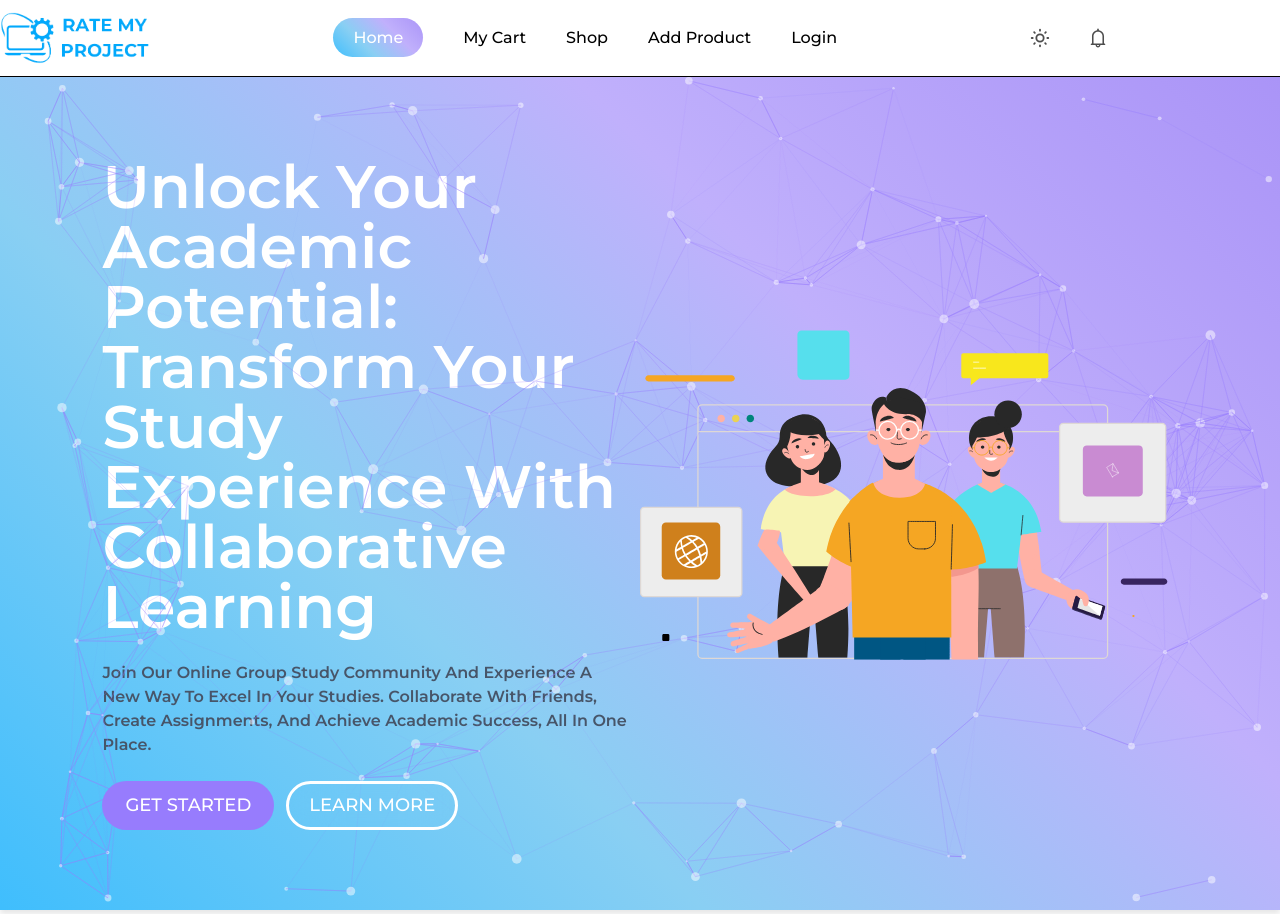
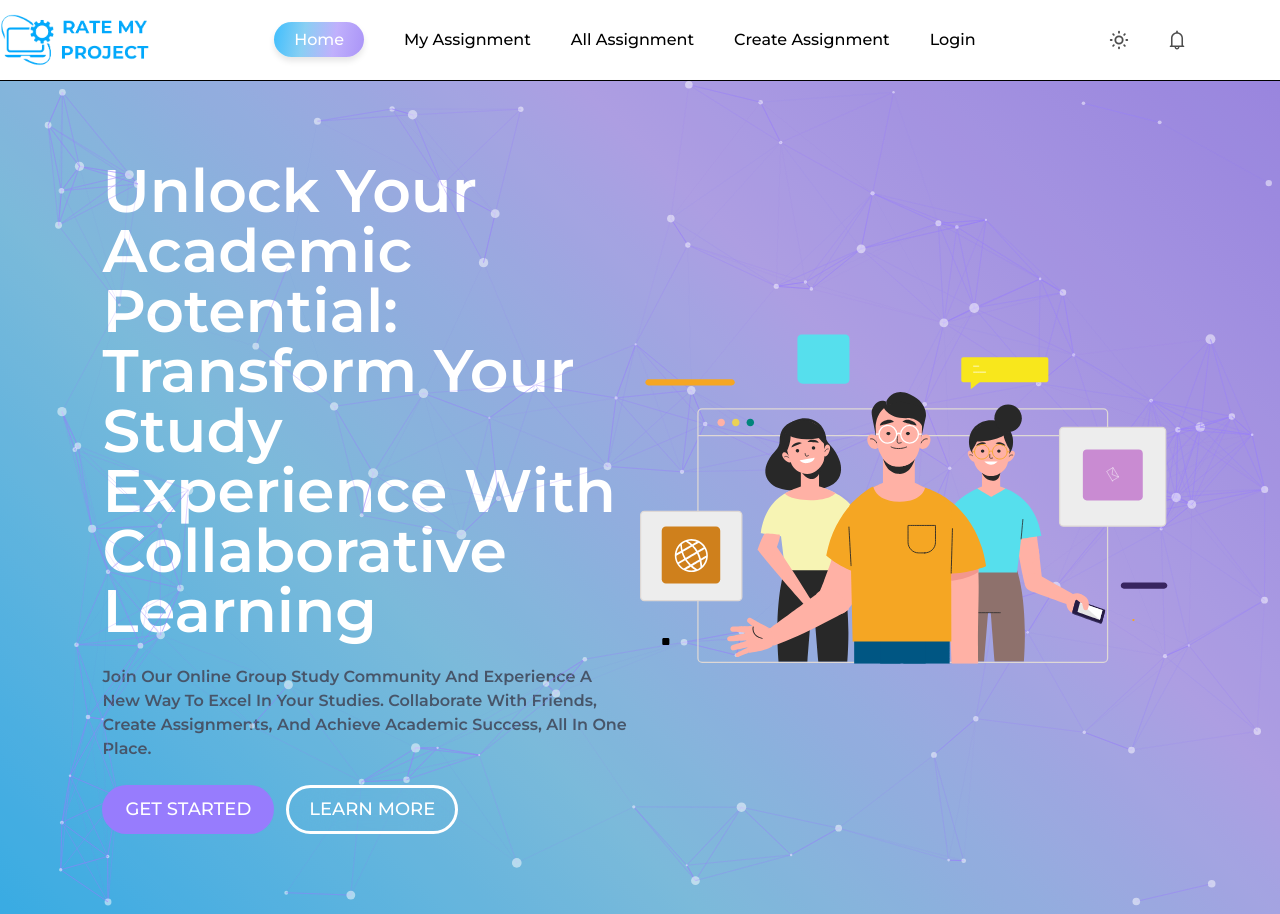
Before and after one commit to muhammad-shahin/rate-my-project-client, a React (Vite) app: page / in a window 1280 px wide. Built offline with nearby package versions, Linux system fonts and the light colour scheme; no server answers.

Commit message:
links updated for nav items

```diff
--- a/src/Components/Banner/Banner.jsx
+++ b/src/Components/Banner/Banner.jsx
@@ -6,13 +6,14 @@ import ParticlesBackground from '../ParticlesBackground/ParticlesBackground';
 const Banner = () => {
   return (
     <section className='xl:px-[8%] xl:py-20 px-[5%] py-10 backdrop-blur-xl bg-opacity-[0.75] flex-bet relative gradient-bg'>
+      {/* overlay */}
       {/* particles */}
       <div className='absolute top-0 left-0'>
         <ParticlesBackground />
       </div>
       {/* left side */}
       <div className='capitalize text-white space-y-6'>
-        <h1 className='font-semibold text-2xl w-full lg:text-6xl lg:max-w-3xl'>
+        <h1 className='font-semibold text-2xl w-full lg:text-6xl lg:max-w-3xl gradient-text '>
           Unlock Your Academic Potential: Transform Your Study Experience with
           Collaborative Learning
         </h1>
@@ -34,6 +35,7 @@ const Banner = () => {
           animationData={bannerAnim}
         />
       </div>
+      <div className='overlay'></div>
     </section>
   );
 };
--- a/src/Layouts/Navbar/Navbar.css
+++ b/src/Layouts/Navbar/Navbar.css
@@ -1,9 +1,8 @@
 nav a.active {
-  background: linear-gradient(45deg, #3fbefd, #89cff3, #c0b0fc, #aa94f7);
-  border-radius: 80px;
-  padding: 10px 20px;
-  position: relative;
-  min-width: 250px;
+  background: linear-gradient(100deg, #3fbefd, #89cff3, #c0b0fc, #aa94f7);
+  box-shadow: 0 4px 6px rgba(0, 0, 0, 0.1);
+  border-radius: 100px;
+  padding: 8px 20px;
   color: white;
 }
 nav a.active:hover {
@@ -19,3 +18,10 @@ nav a.active::after {
   font-size: 24px;
   transition: all 0.5s linear;
 }
+
+.grad-bg {
+  @apply hover:bg-gradient-to-r hover:from-[#3fbefd] hover:to-[#aa94f7] duration-500;
+}
+.grad-btn {
+  @apply bg-gradient-to-r from-[#3fbefd] hover:to-[#aa94f7] duration-500;
+}
--- a/src/Layouts/Navbar/Navbar.jsx
+++ b/src/Layouts/Navbar/Navbar.jsx
@@ -56,10 +56,10 @@ const Navbar = () => {
         <ul
           className={` xl:static fixed top-[75px] ${
             isOpen ? 'right-0' : 'right-[-100%]'
-          } xl:h-auto h-screen xl:w-auto w-[50%] flex xl:flex-row flex-col bg-gray-200 dark:bg-[#00aaff6c] backdrop-blur-[25px] xl:px-5 py-2 justify-start xl:justify-center items-center xl:gap-10 gap-8 duration-700 z-[100] xl:rounded-full xl:pt-2 pt-10`}
+          } xl:h-auto h-screen xl:w-auto w-[50%] flex xl:flex-row flex-col bg-gray-200 dark:bg-[#00aaff6c] backdrop-blur-[25px] xl:px-5 py-2 justify-start xl:justify-center items-center duration-700 z-[100] xl:rounded-full xl:pt-2 pt-10`}
         >
           <li
-            className='text-black dark:text-black font-medium text-[16px] hover:scale-[1.1] duration-500'
+            className='text-black dark:text-white font-medium text-[16px] nav-item grad-bg duration-500 hover:text-white rounded-full px-5 py-2'
             onClick={() => {
               setOpen(false);
             }}
@@ -67,34 +67,34 @@ const Navbar = () => {
             <NavLink to='/'>Home</NavLink>
           </li>
           <li
-            className='text-black dark:text-black font-medium text-[16px] hover:scale-[1.1] duration-500'
+            className='text-black dark:text-white font-medium text-[16px] nav-item grad-bg duration-500 hover:text-white rounded-full px-5 py-2'
             onClick={() => {
               setOpen(false);
             }}
           >
-            <NavLink to='/myCart'>My Cart</NavLink>
+            <NavLink to='/my-assignment'>My Assignment</NavLink>
           </li>
           <li
-            className='text-black dark:text-black font-medium text-[16px] hover:scale-[1.1] duration-500'
+            className='text-black dark:text-white font-medium text-[16px] nav-item grad-bg duration-500 hover:text-white rounded-full px-5 py-2'
             onClick={() => {
               setOpen(false);
             }}
           >
-            <NavLink to='/brand/adidas'>Shop</NavLink>
+            <NavLink to='/all-assignment'>All Assignment</NavLink>
           </li>
           <li
-            className='text-black dark:text-black font-medium text-[16px] hover:scale-[1.1] duration-500'
+            className='text-black dark:text-white font-medium text-[16px] nav-item grad-bg duration-500 hover:text-white rounded-full px-5 py-2'
             onClick={() => {
               setOpen(false);
             }}
           >
-            <NavLink to='/addProduct'>Add Product</NavLink>
+            <NavLink to='/create-assignment'>Create Assignment</NavLink>
           </li>
           {user ? (
             ''
           ) : (
             <li
-              className='text-black dark:text-black font-medium text-[16px] hover:scale-[1.1] duration-500'
+              className='text-black dark:text-white font-medium text-[16px] nav-item grad-bg duration-500 hover:text-white rounded-full px-5 py-2'
               onClick={() => {
                 setOpen(false);
               }}
@@ -106,7 +106,7 @@ const Navbar = () => {
         {/* cart icons */}
         <div className='flex justify-center items-center gap-5'>
           <DarkTheme />
-          <div className='bg-gray-200 opacity-[0.7] backdrop-blur-lg rounded-full p-2 cursor-pointer hover:opacity-[1] duration-500 hover:bg-primary hover:bg-opacity-[0.39] hover:text-white relative  dark:opacity-[1] dark:text-primary'>
+          <div className='bg-gray-200 opacity-[0.7] backdrop-blur-lg rounded-full p-2 cursor-pointer hover:opacity-[1] hover:bg-primary hover:bg-opacity-[0.39] hover:text-white relative  dark:opacity-[1] dark:text-primary'>
             <AiOutlineBell
               onClick={() => {
                 navigate('/myCart');
--- a/src/index.css
+++ b/src/index.css
@@ -26,16 +26,43 @@ body {
   left: 0;
   width: 100%;
   height: 100%;
-  background-color: rgba(0, 0, 0, 0.4);
+  background-color: rgba(0, 0, 0, 0.1);
+  z-index: -150;
 }
 
 .gradient-bg {
   background: linear-gradient(45deg, #3fbefd, #89cff3, #c0b0fc, #aa94f7);
   box-shadow: 0 4px 6px rgba(0, 0, 0, 0.1);
 }
+.shadow {
+  box-shadow: 0 4px 6px rgba(0, 0, 0, 0.1);
+}
 
-/* Optional hover effect */
-.gradient-div:hover {
-  transform: scale(1.05);
-  transition: transform 0.3s ease;
+.custom-gradient-text {
+  font-size: 36px;
+  font-weight: bold;
+  background: linear-gradient(
+    to right,
+    #ff6b6b,
+    #ffd166,
+    #74c69d
+  ); /* Change the gradient colors here */
+  -webkit-background-clip: text;
+  background-clip: text;
+  color: transparent;
+  display: inline-block;
+  background-size: 100% 200%;
+  background-clip: text;
+  color: transparent;
+  animation: gradientAnimation 3s infinite;
+  text-align: center;
 }
+
+@keyframes gradientAnimation {
+  0% {
+    background-position: 0 0;
+  }
+  100% {
+    background-position: 200% 0;
+  }
+}
```
